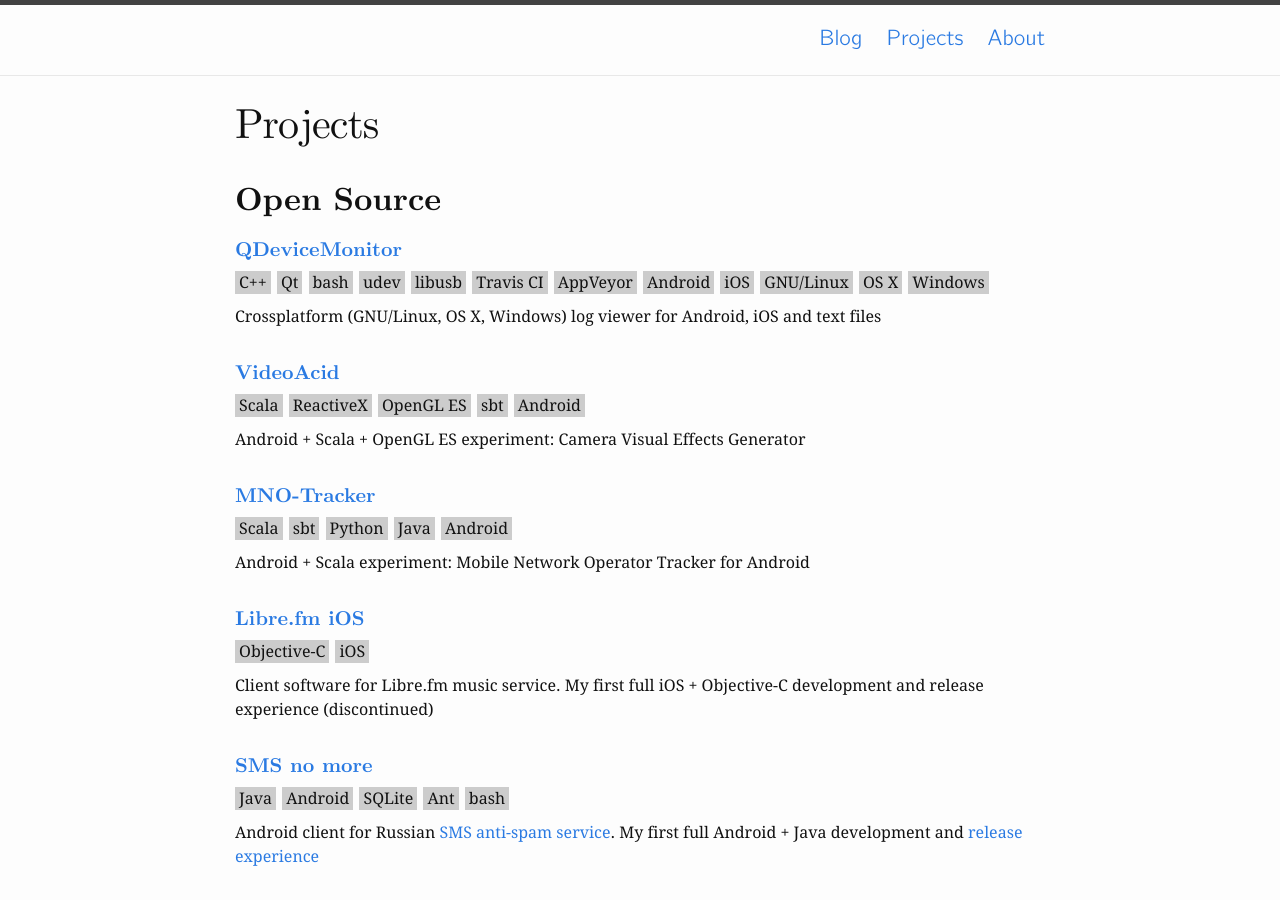
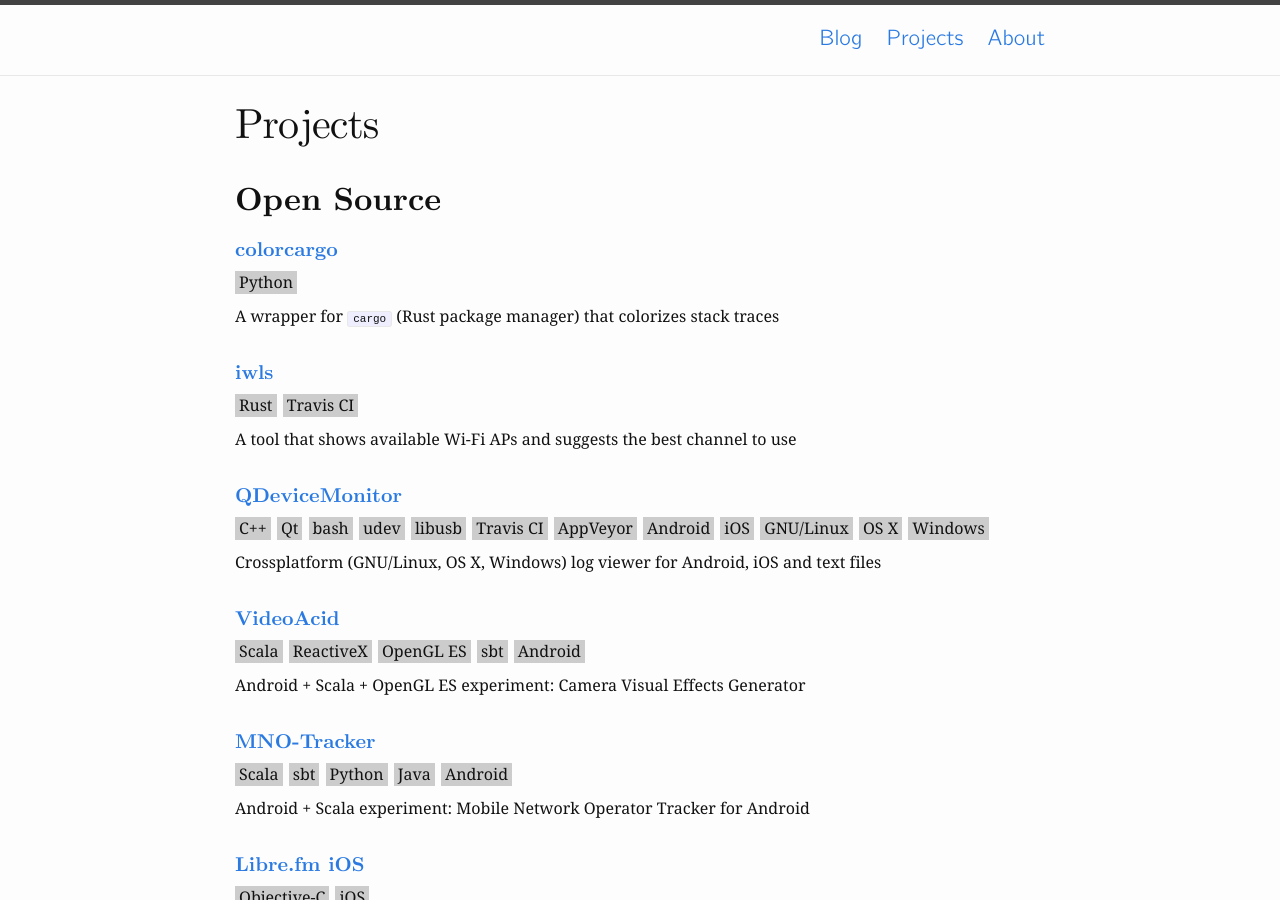
Before and after one commit to alopatindev/alopatindev.github.io, a Jekyll site: the page built from 01_projects.md, in a window 1280 px wide and 900 px high. Built offline with Jekyll 4.4.1, drawn with Linux system fonts in a browser that asks for light colours.

Commit message:
update projects

```diff
--- a/01_projects.md
+++ b/01_projects.md
@@ -5,6 +5,19 @@
 ---
 
 ## Open Source
+
+#### [colorcargo](https://github.com/alopatindev/colorcargo)
+<div class="tags">
+  <span class="tag">Python</span>
+</div>
+A wrapper for `cargo` (Rust package manager) that colorizes stack traces
+
+#### [iwls](https://github.com/alopatindev/iwls)
+<div class="tags">
+  <span class="tag">Rust</span>
+  <span class="tag">Travis CI</span>
+</div>
+A tool that shows available Wi-Fi APs and suggests the best channel to use
 
 #### [QDeviceMonitor](https://github.com/alopatindev/qdevicemonitor)
 <div class="tags">
```
